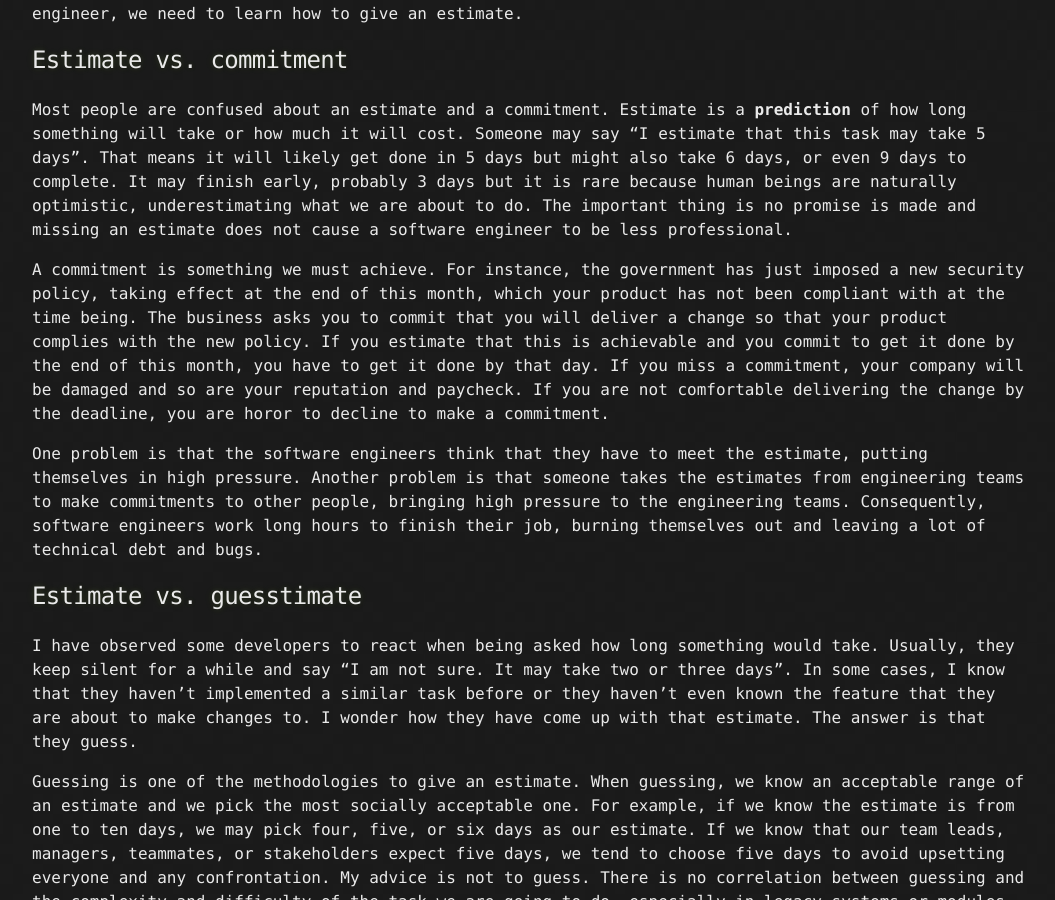
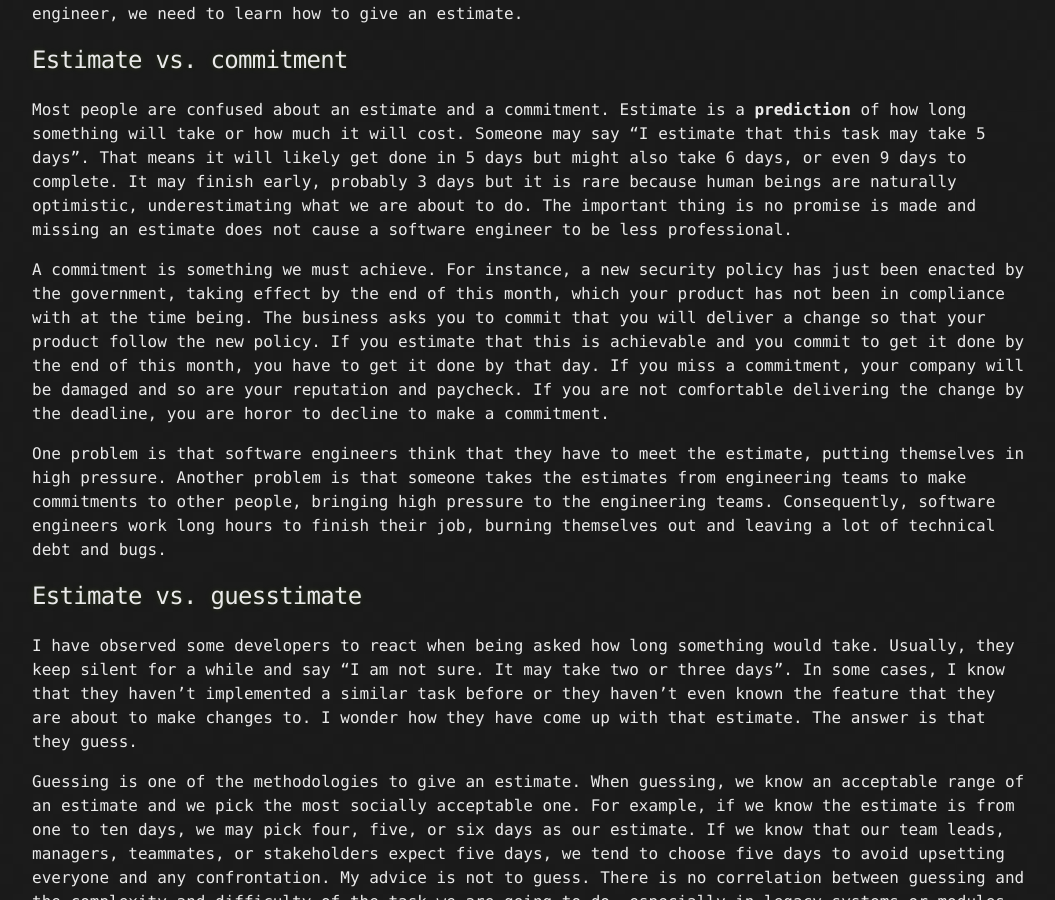
Before and after one commit to anlnt/anlnt.github.io, a Jekyll site: the page built from _posts/2020-03-28-what-is-software-estimation.markdown, in a window 1280 px wide and 900 px high, scrolled down 421 px. Shown: the whole window, without its empty margins (108-1163 px from the left). Built offline with Jekyll 4.4.1, drawn with Linux system fonts in a browser that asks for light colours.

Commit message:
Update 2020-03-28-what-is-software-estimation.markdown

```diff
--- a/_posts/2020-03-28-what-is-software-estimation.markdown
+++ b/_posts/2020-03-28-what-is-software-estimation.markdown
@@ -12,9 +12,9 @@ Businesses have important reasons to ask for an estimate. For example, they need
 
 Most people are confused about an estimate and a commitment. Estimate is a **prediction** of how long something will take or how much it will cost. Someone may say “I estimate that this task may take 5 days”. That means it will likely get done in 5 days but might also take 6 days, or even 9 days to complete. It may finish early, probably 3 days but it is rare because human beings are naturally optimistic, underestimating what we are about to do. The important thing is no promise is made and missing an estimate does not cause a software engineer to be less professional.
 
-A commitment is something we must achieve. For instance, the government has just imposed a new security policy, taking effect at the end of this month, which your product has not been compliant with at the time being. The business asks you to commit that you will deliver a change so that your product complies with the new policy. If you estimate that this is achievable and you commit to get it done by the end of this month, you have to get it done by that day. If you miss a commitment, your company will be  damaged and so are your reputation and paycheck. If you are not comfortable delivering the change by the deadline, you are horor to decline to make a commitment.
+A commitment is something we must achieve. For instance, a new security policy has just been enacted by the government, taking effect by the end of this month, which your product has not been in compliance with at the time being. The business asks you to commit that you will deliver a change so that your product follow the new policy. If you estimate that this is achievable and you commit to get it done by the end of this month, you have to get it done by that day. If you miss a commitment, your company will be  damaged and so are your reputation and paycheck. If you are not comfortable delivering the change by the deadline, you are horor to decline to make a commitment.
 
-One problem is that the software engineers think that they have to meet the estimate, putting themselves in high pressure. Another problem is that someone takes the estimates from engineering teams to make commitments to other people, bringing high pressure to the engineering teams. Consequently, software engineers work long hours to finish their job, burning themselves out and leaving a lot of technical debt and bugs.
+One problem is that software engineers think that they have to meet the estimate, putting themselves in high pressure. Another problem is that someone takes the estimates from engineering teams to make commitments to other people, bringing high pressure to the engineering teams. Consequently, software engineers work long hours to finish their job, burning themselves out and leaving a lot of technical debt and bugs.
 
 ## Estimate vs. guesstimate
 
```
